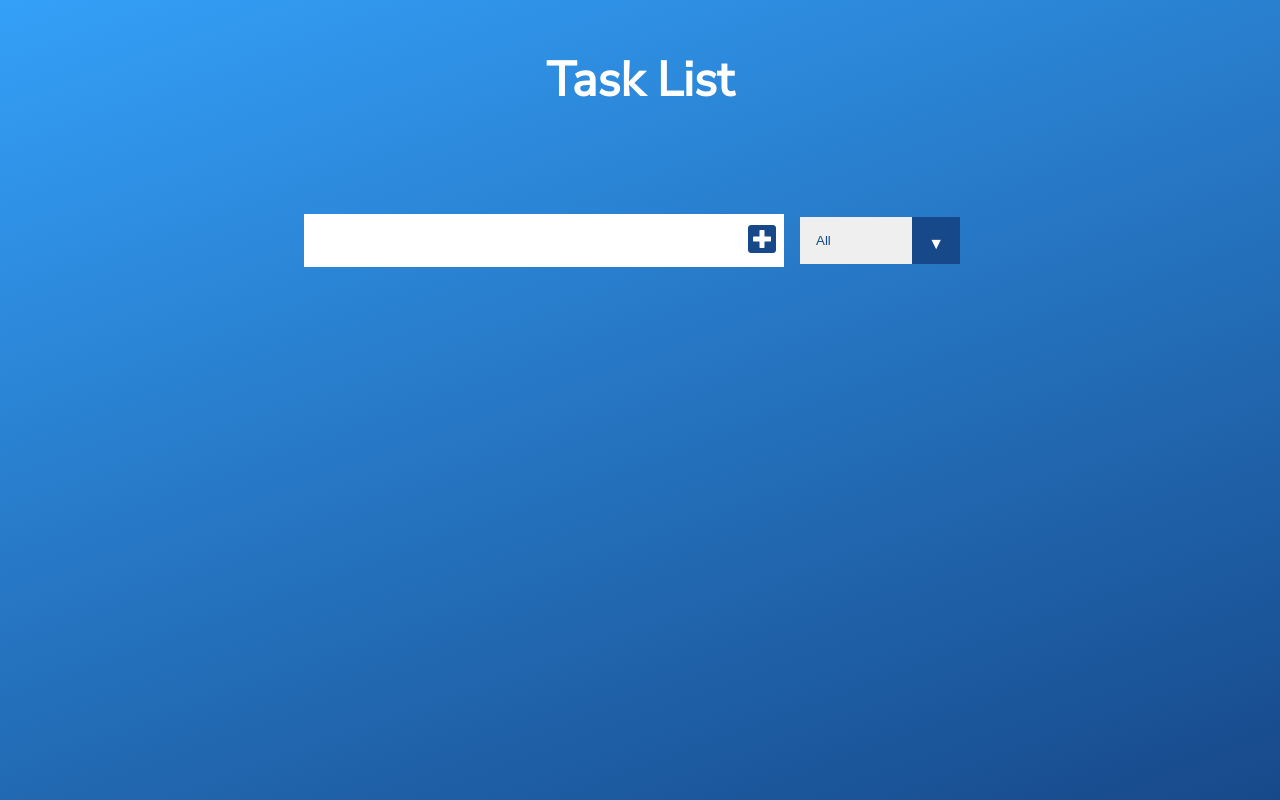
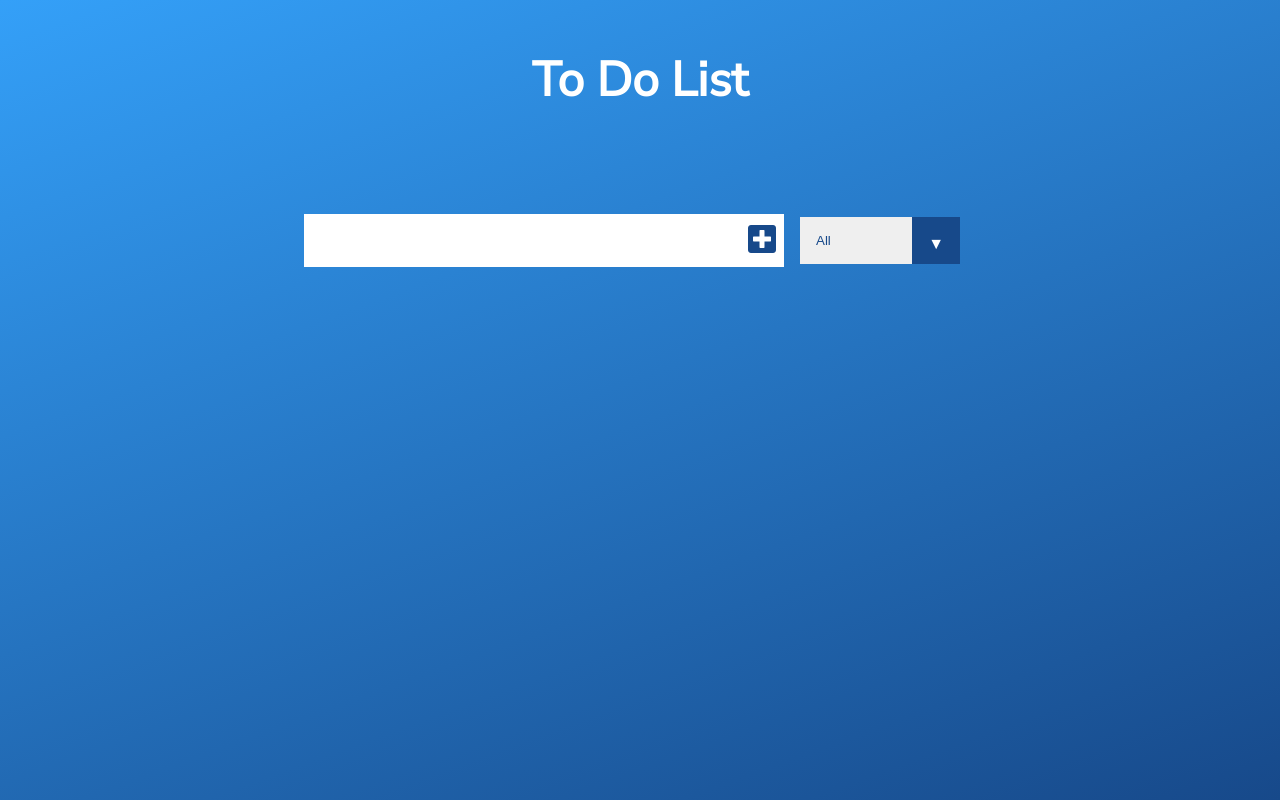
Before and after one commit to mtdavis725/todo-list, a plain HTML site: page index.html in a window 1280 px wide. Drawn offline with Linux system fonts and the light colour scheme.

Commit message:
Update index.html

```diff
--- a/index.html
+++ b/index.html
@@ -14,7 +14,7 @@
 <body>
 
     <header>
-        <h1>Task List</h1>
+        <h1>To Do List</h1>
     </header>
 
 
```
